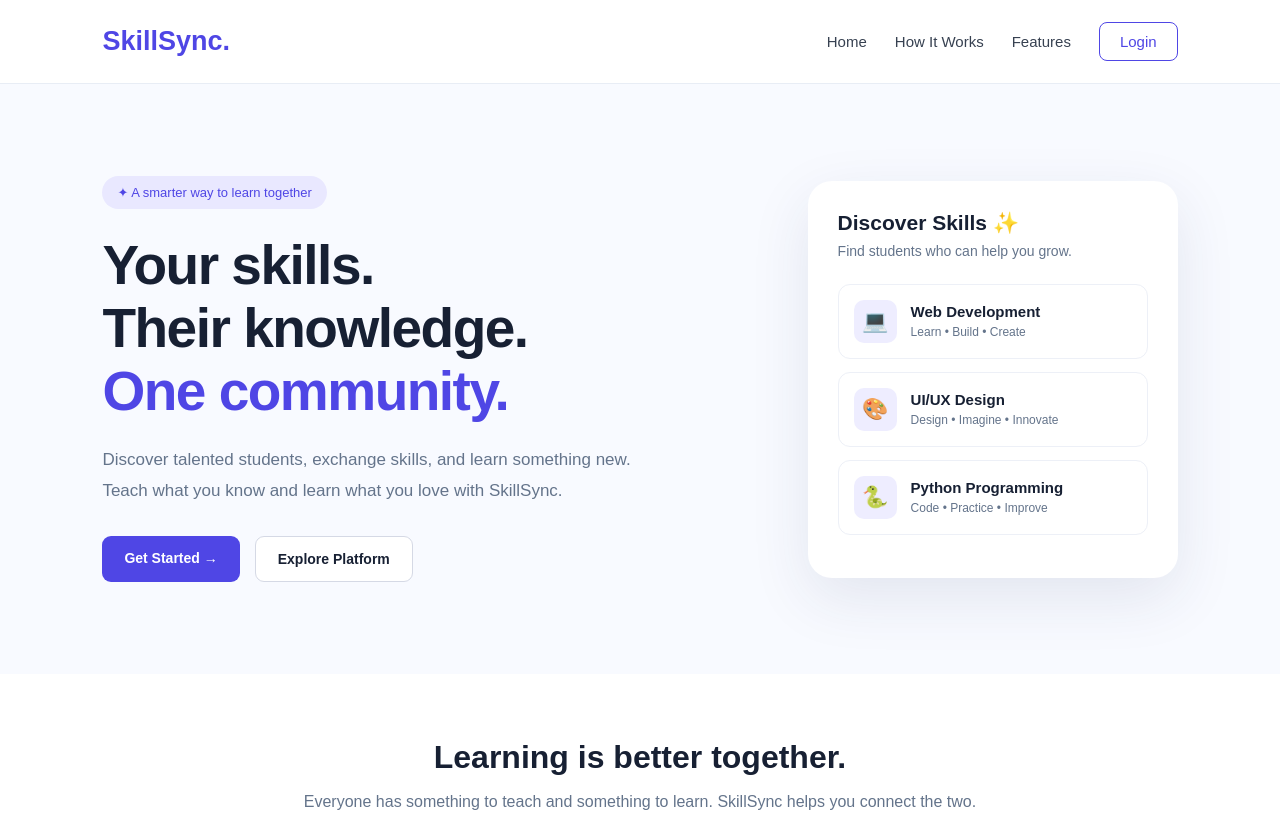
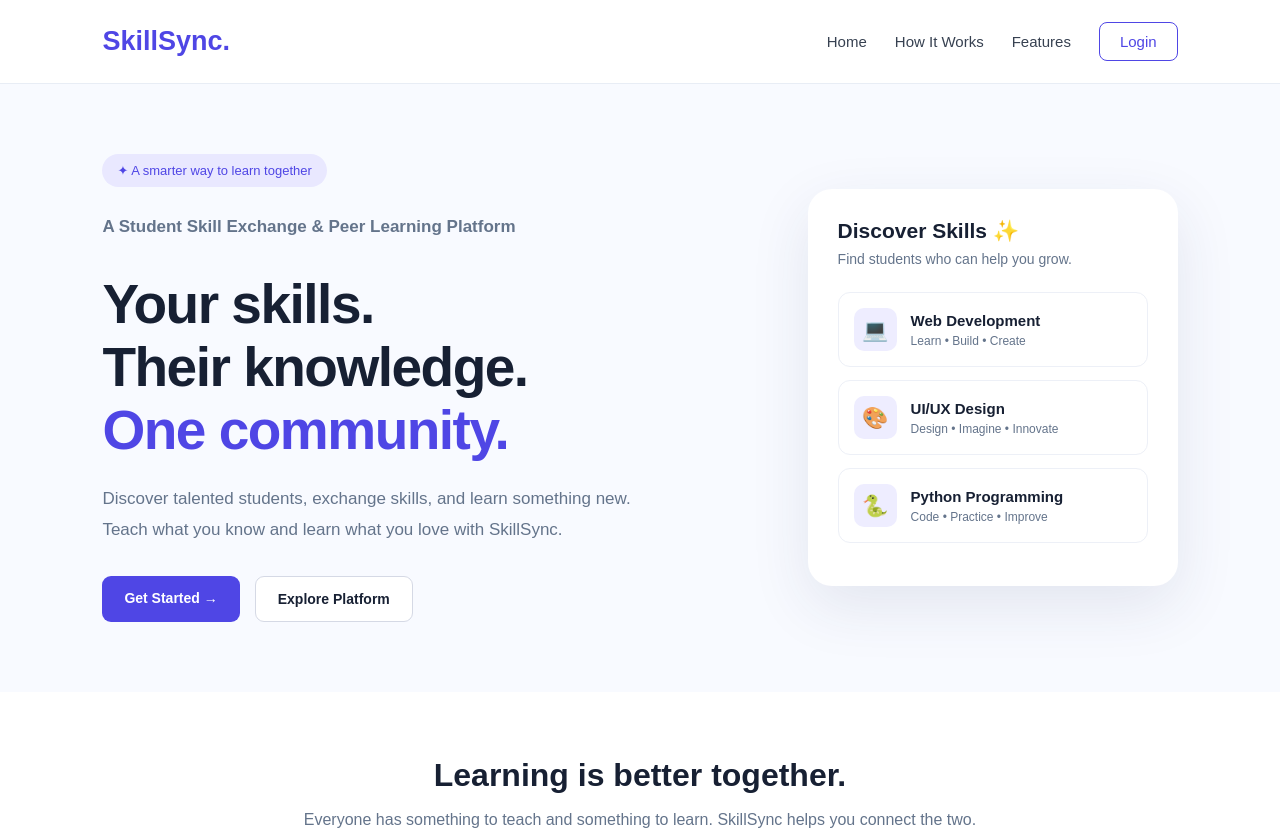
Before and after one commit to himanshubadaya2025-byte/SkillSync, a website: page public/index.html in a window 1280 px wide. Shown: the top 836 px of the page. Drawn offline with Linux system fonts and the light colour scheme.

Commit message:
Add project title to homepage

```diff
--- a/public/index.html
+++ b/public/index.html
@@ -4,7 +4,7 @@
     <meta charset="UTF-8">
     <meta name="viewport" content="width=device-width, initial-scale=1.0">
 
-    <title>SkillSync | Learn Together</title>
+    <title>SkillSync — A Student Skill Exchange & Peer Learning Platform</title>
 
     <style>
         * {
@@ -64,6 +64,13 @@
 
         .hero-content {
             max-width: 570px;
+        }
+        .project-subtitle {
+    color: #4f46e5;
+    font-size: 15px;
+    font-weight: bold;
+    line-height: 1.6;
+    margin-bottom: 18px;
 }
 
         .badge {
@@ -297,6 +304,10 @@
         <div class="hero-content">
           <div class="badge">✦ A smarter way to learn together</div>
 
+<p class="project-subtitle">
+    A Student Skill Exchange & Peer Learning Platform
+</p>
+
 <h1>
     Your skills.<br>
     Their knowledge.<br>
```
Lines whose indentation alone changed are shown as unchanged.
